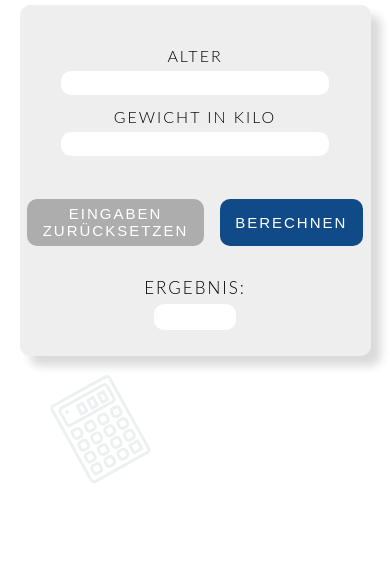
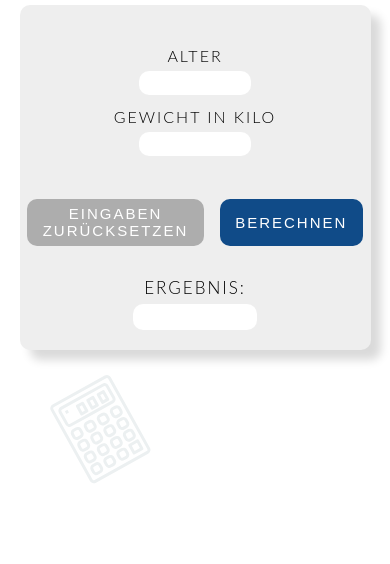
Before and after one commit to Pinape/Fitnessrechner, a website: page wasserrechner.html in a window 390 px wide. Shown: the part 280-844 px from the top of the page. Drawn offline with Linux system fonts and the light colour scheme.

Commit message:
#1 Responsive Anpassungen für Kalorienrechner (CSS)

```diff
--- a/styles.css
+++ b/styles.css
@@ -183,6 +183,7 @@ label {
 
 input {
     margin: 0 auto;
+    text-align: center;
 }
 
 #aktivitaet,
@@ -282,7 +283,7 @@ button {
 
 .ergebnisfeld p {
     text-align: center;
-    padding-left: 30px;
+    margin: 0 auto;
 }
 
 .ergebnisfeld {
@@ -294,7 +295,7 @@ button {
     font-size: 15px;
     border-radius: 10px;
     border: 1px none #adadad;
-    margin-left: 37%;
+    margin: 0 auto;
     display: flex;
 }
 
@@ -310,7 +311,7 @@ button {
 
 @media only screen and (max-width: 425px) {
     select {
-        width: 100%;
+        width: 85%;
     }
 }
 
@@ -319,7 +320,7 @@ button {
     #groesse,
     #gewicht,
     #ergebnis {
-        width: 30%;
+        width: 40%;
     }
 }
 
@@ -328,7 +329,7 @@ button {
     #groesse,
     #gewicht,
     #ergebnis {
-        width: 80%;
+        width: 30%;
     }
 }
 
@@ -342,6 +343,31 @@ button {
 @media only screen and (min-width: 786px) {
     #buttons {
         margin: 3%;
+    }
+}
+
+
+@media only screen and (max-width: 1167px) {
+    .ergebnisfeld {
+        width: 25%;
+    }
+}
+
+@media only screen and (max-width: 933px) {
+    .ergebnisfeld {
+        width: 30%;
+    }
+}
+
+@media only screen and (max-width: 468px) {
+    .ergebnisfeld {
+        width: 34%;
+    }
+}
+
+@media only screen and (max-width: 361px) {
+    .ergebnisfeld {
+        width: 40%;
     }
 }
 
```
